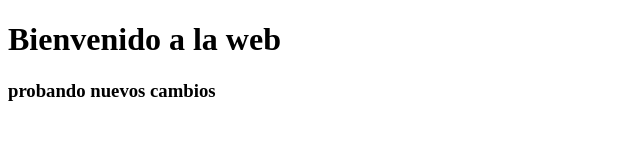
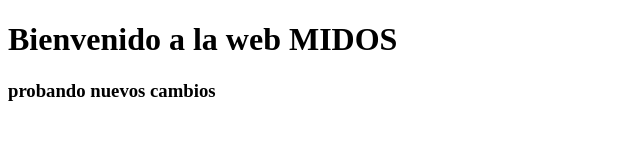
Before and after one commit to felipeRincon/prueba-git, a plain HTML site: page index.html in a window 1280 px wide. Shown: the whole page, without its empty margins (0-640 px from the left). Drawn offline with Linux system fonts and the light colour scheme.

Commit message:
MODIFIQUE EL H1

```diff
--- a/index.html
+++ b/index.html
@@ -9,7 +9,7 @@
     <title> ESTUDIO 200 </title>
 
     <body>
-        <h1>Bienvenido a la web </h1>
+        <h1>Bienvenido a la web MIDOS </h1>
 
 
      <h3>probando nuevos cambios</h3>
```
